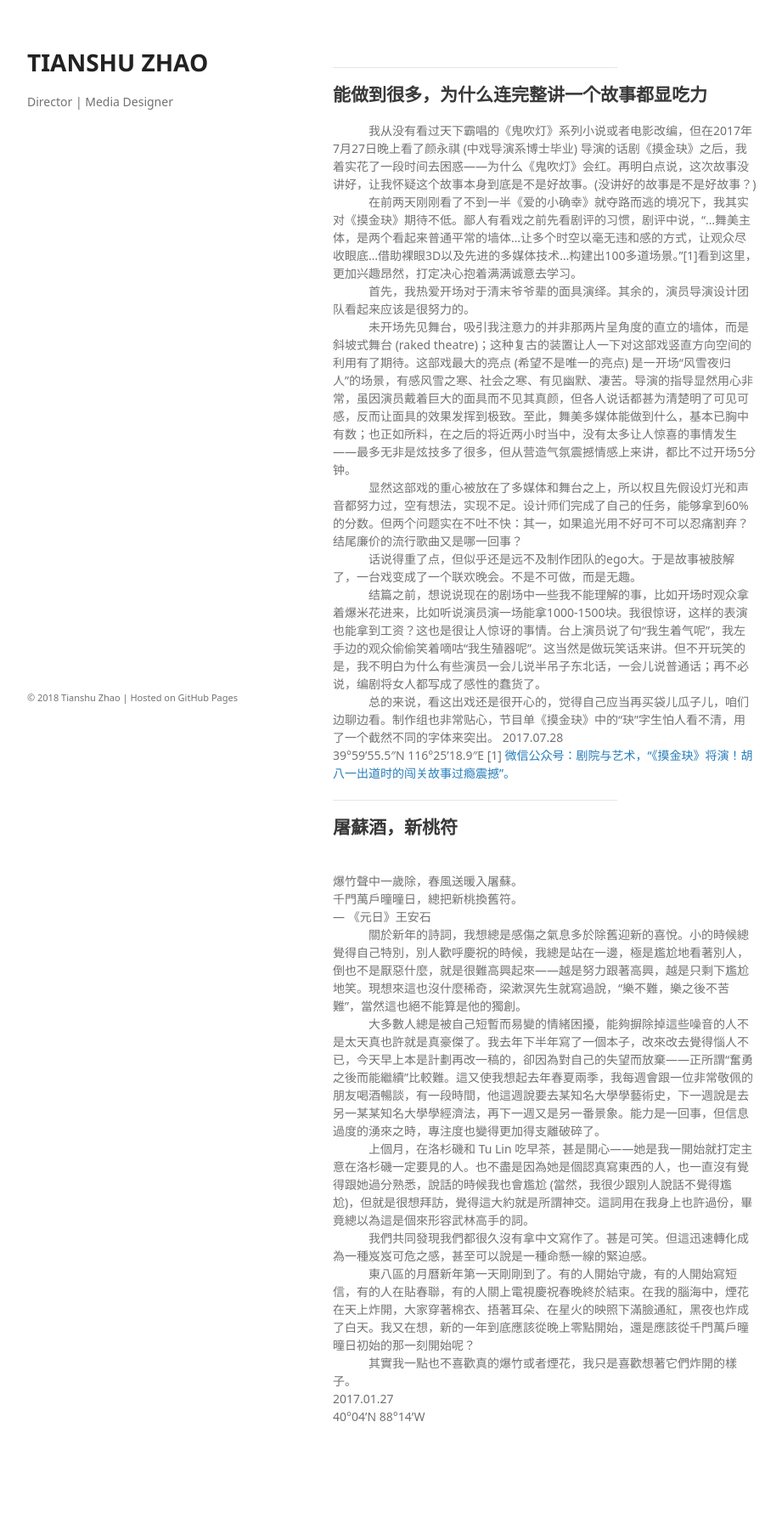
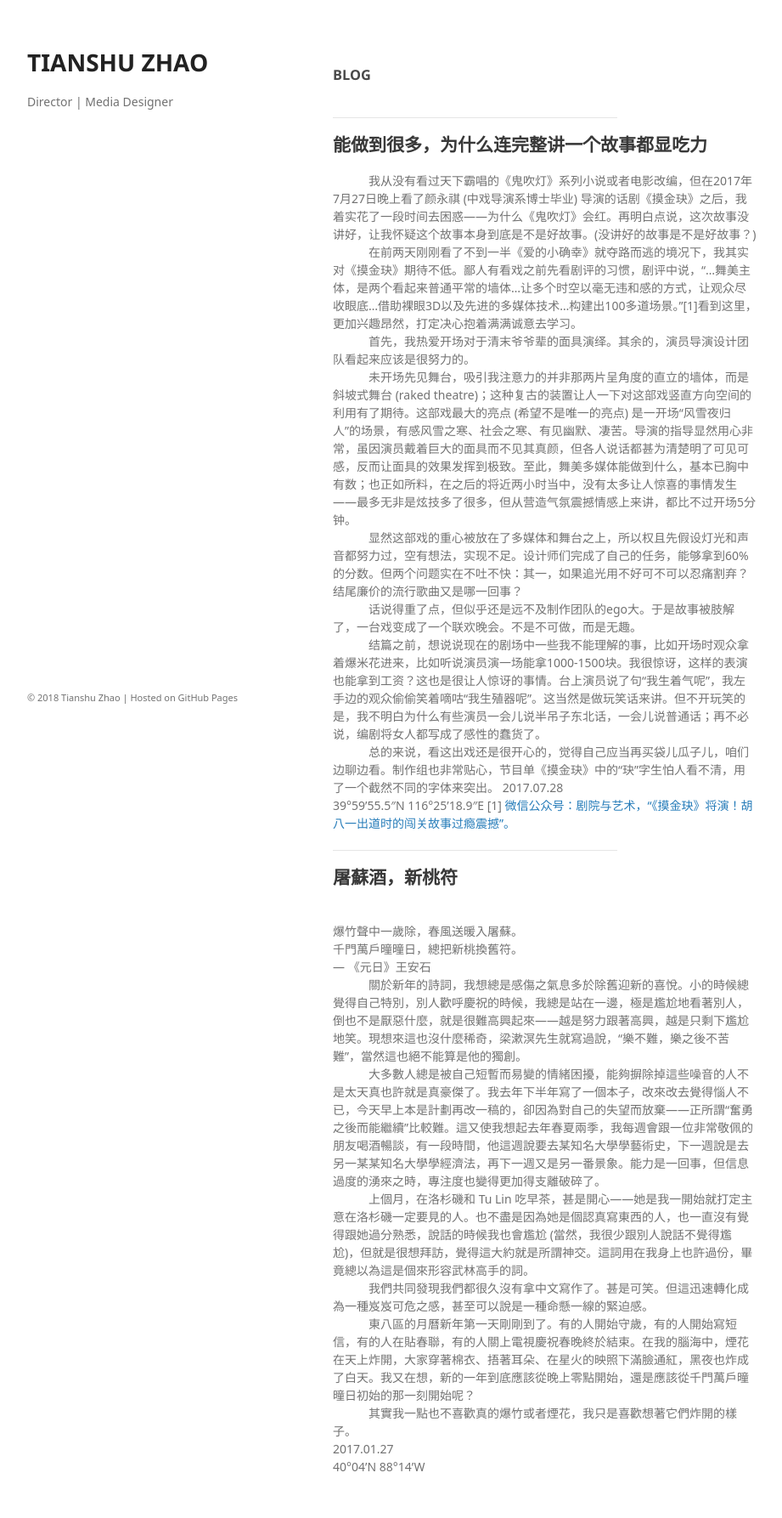
Before and after one commit to tianshu-z/tianshu-z.github.io, a Jekyll site: the page built from blog.html, in a window 1280 px wide. Shown: the whole page at 85% size, without its empty margins (178-1099 px from the left). Built offline with Jekyll 4.4.1, drawn with Linux system fonts in a browser that asks for light colours; some web fonts are replaced; before the commit the page ends 1727 px from its top, so only the background shows below that.

Commit message:
Update blog.html

```diff
--- a/blog.html
+++ b/blog.html
@@ -5,6 +5,8 @@ layout: default
 <!doctype html>
 <html>
 	<body>
+	<br>
+    		<h3>BLOG</h3>
 	<br>
 
 <hr align="left" width="67%">
```
